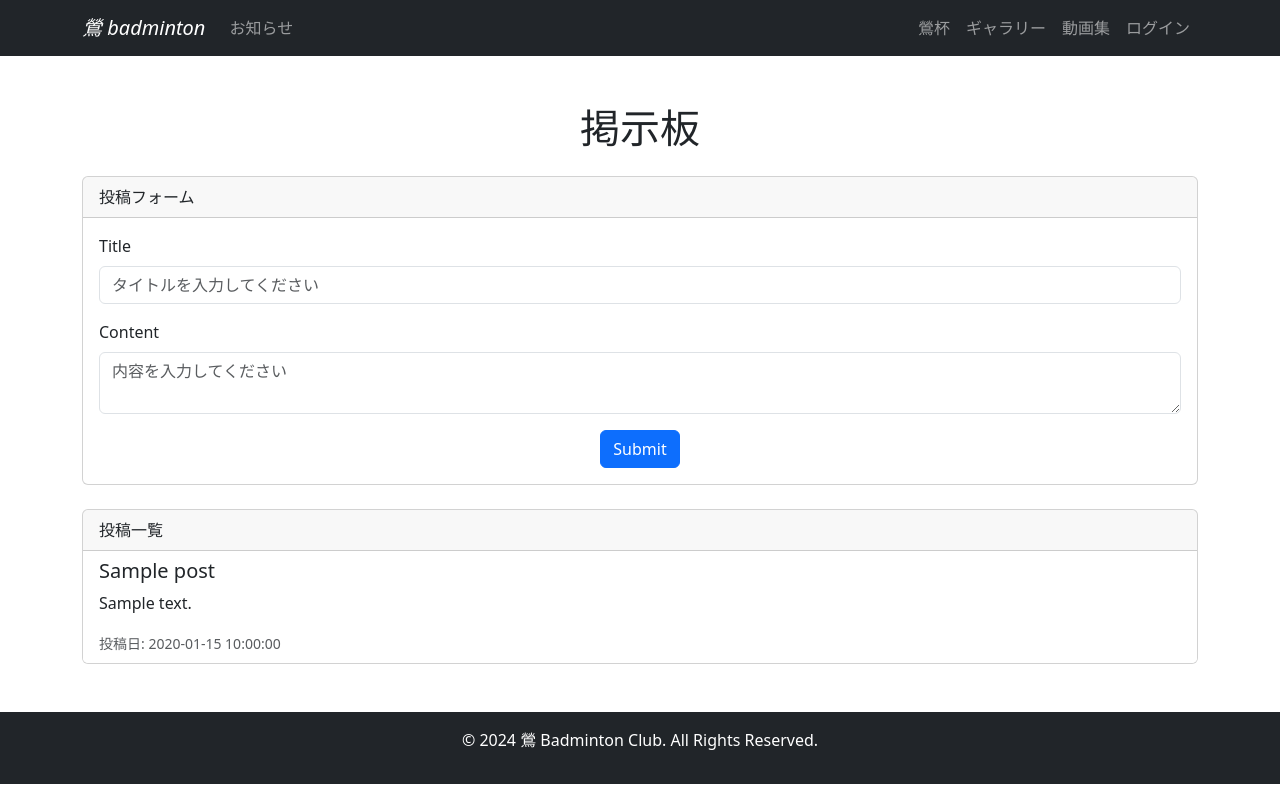
After one commit to UGUIS8020/uguis_bad, a Python web app: template templates/board.html in a window 1280 px wide. The commit adds this page. Run offline with Jinja, Linux system fonts and the light colour scheme; the template is opened without the code that fills it: most values are stand-ins (such as "Sample title", 1, 10 or a date in 2020); form fields are guessed from the names that the template uses; some libraries are stand-ins or nearby versions.

Commit message:
新越谷

```diff
--- a/templates/base.html
+++ b/templates/base.html
@@ -180,6 +180,12 @@
           <button class="navbar-toggler" type="button" data-bs-toggle="collapse" data-bs-target="#navbarNav" aria-controls="navbarNav" aria-expanded="false" aria-label="Toggle navigation">
             <span class="navbar-toggler-icon"></span>
           </button>
+          <ul class="navbar-nav ms-auto">
+            <li class="nav-item">
+              <a class="nav-link" href="#">お知らせ</a>
+            </li>
+          </ul>
+
           <div class="collapse navbar-collapse" id="navbarNav">
             <ul class="navbar-nav ms-auto">
                 <li class="nav-item">
@@ -224,12 +230,7 @@
         </div>
       </nav>
 
-      <!-- <div class="container" style="padding-top: 4rem; padding-bottom: 4rem;">
-        <div class="alert alert-warning alert-dismissible fade show" role="alert">
-            flashメッセージ
-            <button type="button" class="btn-close" data-bs-dismiss="alert" aria-label="Close"></button>
-        </div>
-      </div> -->
+
   </header>
 
   {% from "_formhelpers.html" import render_field %}
@@ -238,11 +239,15 @@
   {% endfor %}
 
 
+  {% block content %}
 
 
-    {% block content %}
+  {% endblock %}
 
-    {% endblock %}
-
+  <footer class="bg-dark text-white py-3 mt-5">
+    <div class="container text-center">
+        <p>&copy; 2024 鶯 Badminton Club. All Rights Reserved.</p>
+    </div>
+  </footer>
 </body>
 </html>
--- /dev/null
+++ b/templates/board.html
@@ -0,0 +1,58 @@
+{% extends "base.html" %}
+
+{% block title %}掲示板{% endblock %}
+
+{% block content %}
+<div class="container mt-5">
+    <h1 class="text-center mb-4">掲示板</h1>
+
+    <!-- 投稿フォーム -->
+    <div class="card mb-4">
+        <div class="card-header">
+            投稿フォーム
+        </div>
+        <div class="card-body">
+            <form method="post">
+                {{ form.hidden_tag() }}
+                <div class="mb-3">
+                    {{ form.title.label(class="form-label") }}
+                    {{ form.title(class="form-control", placeholder="タイトルを入力してください") }}
+                    {% for error in form.title.errors %}
+                        <div class="text-danger">{{ error }}</div>
+                    {% endfor %}
+                </div>
+                <div class="mb-3">
+                    {{ form.content.label(class="form-label") }}
+                    {{ form.content(class="form-control", placeholder="内容を入力してください") }}
+                    {% for error in form.content.errors %}
+                        <div class="text-danger">{{ error }}</div>
+                    {% endfor %}
+                </div>
+                <div class="text-center">
+                    {{ form.submit(class="btn btn-primary") }}
+                </div>
+            </form>
+        </div>
+    </div>
+
+    <!-- 投稿一覧 -->
+    <div class="card">
+        <div class="card-header">
+            投稿一覧
+        </div>
+        <ul class="list-group list-group-flush">
+            {% for post in posts %}
+                <li class="list-group-item">
+                    <h5>{{ post.title }}</h5>
+                    <p>{{ post.content }}</p>
+                    <small class="text-muted">投稿日: {{ post.created_at }}</small>
+                </li>
+            {% else %}
+                <li class="list-group-item text-center">
+                    投稿はまだありません。
+                </li>
+            {% endfor %}
+        </ul>
+    </div>
+</div>
+{% endblock %}
```
Also changed, not shown: app.py (+40 -3 lines), templates/index.html (+0 -18 lines).
